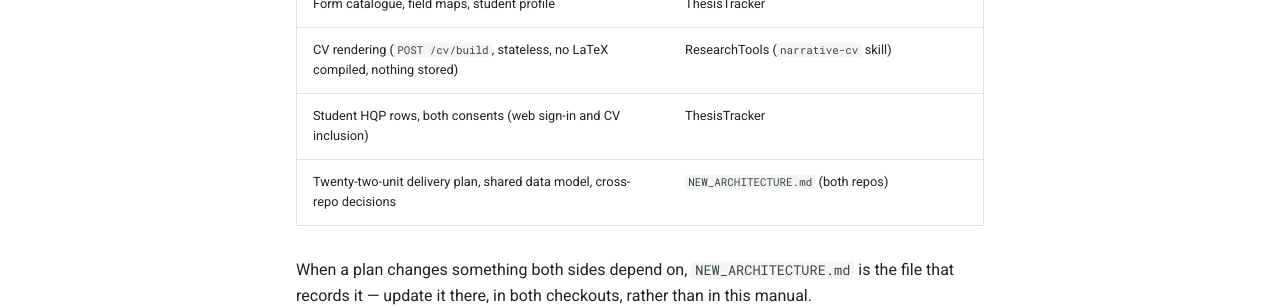
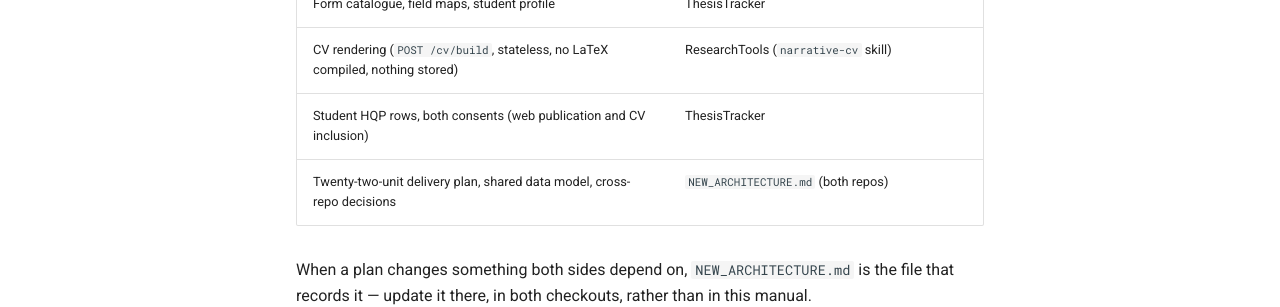
Before and after one commit to LARi-UQAC/ResearchTools, an MkDocs documentation site: the page built from docs/manual/09-thesistracker-integration.md, in a window 1280 px wide and 900 px high, scrolled down 965 px. Shown: the part 448-755 px from the top of the window. Built offline with MkDocs 1.6.1 and Material for MkDocs 9.7.7, drawn with Linux system fonts in a browser that asks for light colours; comment, search, counter and statistics services are not loaded.

Commit message:
fix(docs): correct TT-13 consent wording to web publication
The two separate consents are web PUBLICATION (student name/project on
the lab website /etudiants/) and CV inclusion, not web sign-in -
flagged by PR55-Arch, which touches the same file in adjacent hunks.

Co-Authored-By: Claude Sonnet 5 <noreply@anthropic.com>

```diff
--- a/docs/manual/09-thesistracker-integration.md
+++ b/docs/manual/09-thesistracker-integration.md
@@ -46,7 +46,7 @@ disk-cached, rate-limited publications cache. Full diagram and detail: `Architec
 | PDF ingest contract, widget dump, filling, PAdES signing, HTTP transport | ResearchTools (`form-service` skill + `deploy/form-service/`) |
 | Form catalogue, field maps, student profile | ThesisTracker |
 | CV rendering (`POST /cv/build`, stateless, no LaTeX compiled, nothing stored) | ResearchTools (`narrative-cv` skill) |
-| Student HQP rows, both consents (web sign-in and CV inclusion) | ThesisTracker |
+| Student HQP rows, both consents (web publication and CV inclusion) | ThesisTracker |
 | Twenty-two-unit delivery plan, shared data model, cross-repo decisions | `NEW_ARCHITECTURE.md` (both repos) |
 
 When a plan changes something both sides depend on, `NEW_ARCHITECTURE.md` is the file that
```
Also changed, not shown: NEW_ARCHITECTURE.md (+2 -2 lines).
